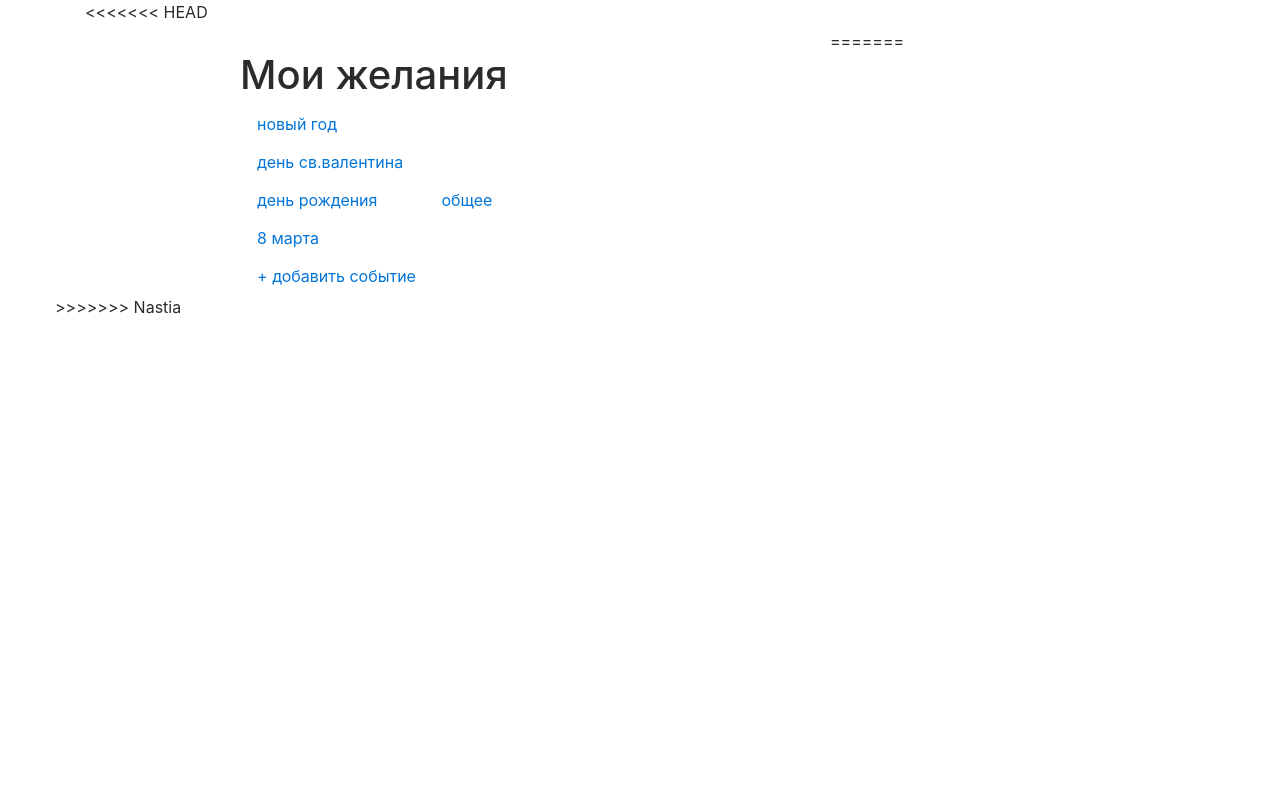
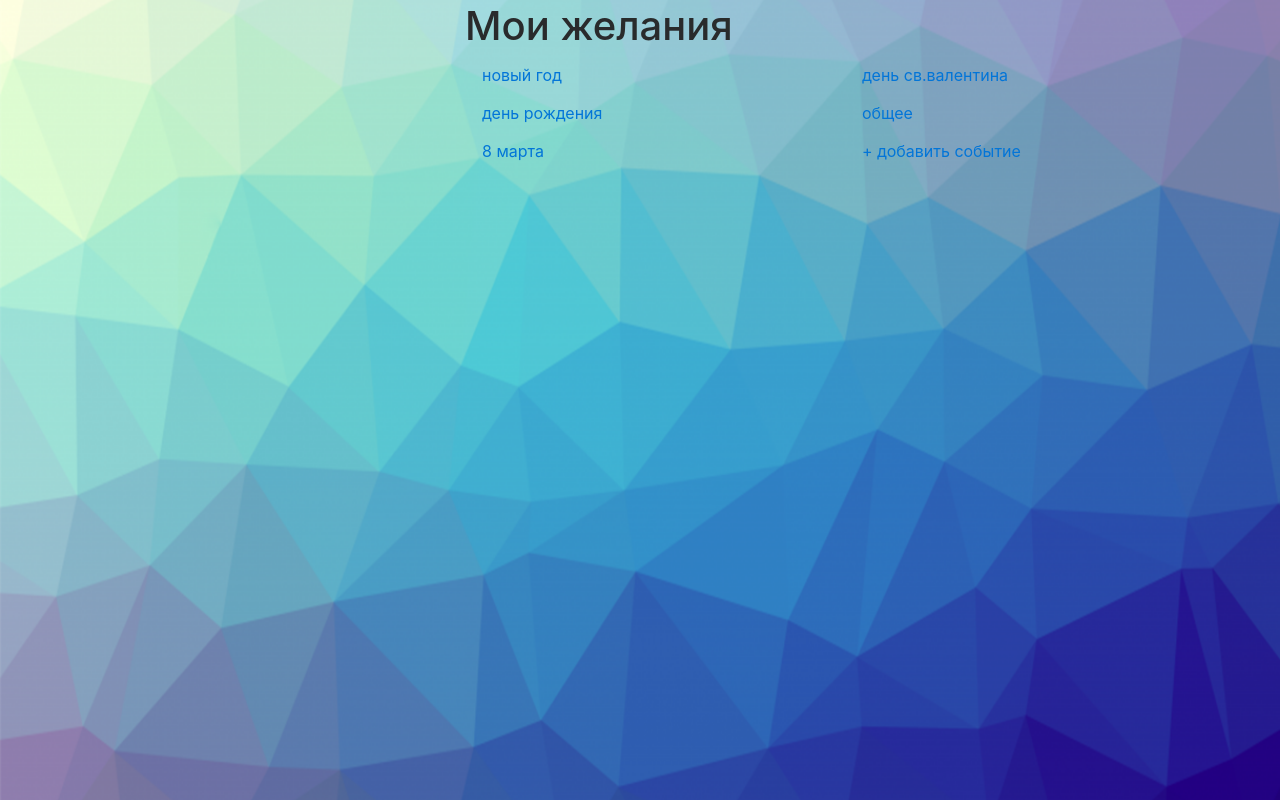
Before and after one commit to EvanKork/EvanKork.github.io, a plain HTML site: page MyWish/index.html in a window 1280 px wide. Drawn offline with Linux system fonts and the light colour scheme.

Commit message:
background

```diff
--- a/MyWish/index.html
+++ b/MyWish/index.html
@@ -8,7 +8,6 @@
 </head>
 <body>
 	<div class="container">
-<<<<<<< HEAD
 		<header class="row">
 			<div class="col-md-12">
 				<div class="col-md-4 "></div>
@@ -21,15 +20,6 @@
 				<div class="col-md-4"></div>
 			</div>
 		</header>
-		<div class="profile row">
-			<div class="col-md-4"></div>
-		</div>
-		<div class="my-whish row">
-			<div class="col-md-8"></div>
-=======
-		<herader class="row">
-
-		</herader>
 		<div class="row">
 			<div class="profile col-4">
 
@@ -63,12 +53,11 @@
 
 					</div>
 					<div class="col">
-					<a href="" class="btn btn-1">+ добавить событие </a>
+						<a href="" class="btn btn-1">+ добавить событие </a>
 
 					</div>
 				</div>
 			</div>
->>>>>>> Nastia
 		</div>
 		<div class="wishes-of-friends row">
 			<div class="col-md-12"></div>
--- a/MyWish/styles/main.css
+++ b/MyWish/styles/main.css
@@ -1,3 +1,12 @@
+html, body {
+	height: 100%;
+	width: 100%;
+}
+body {
+	background-image: url('../images/background.png');
+	background-size: cover;
+	background-repeat: no-repeat;
+}
 .profile {
 
 }
```
Also changed, not shown: MyWish/images/background.png (added).
